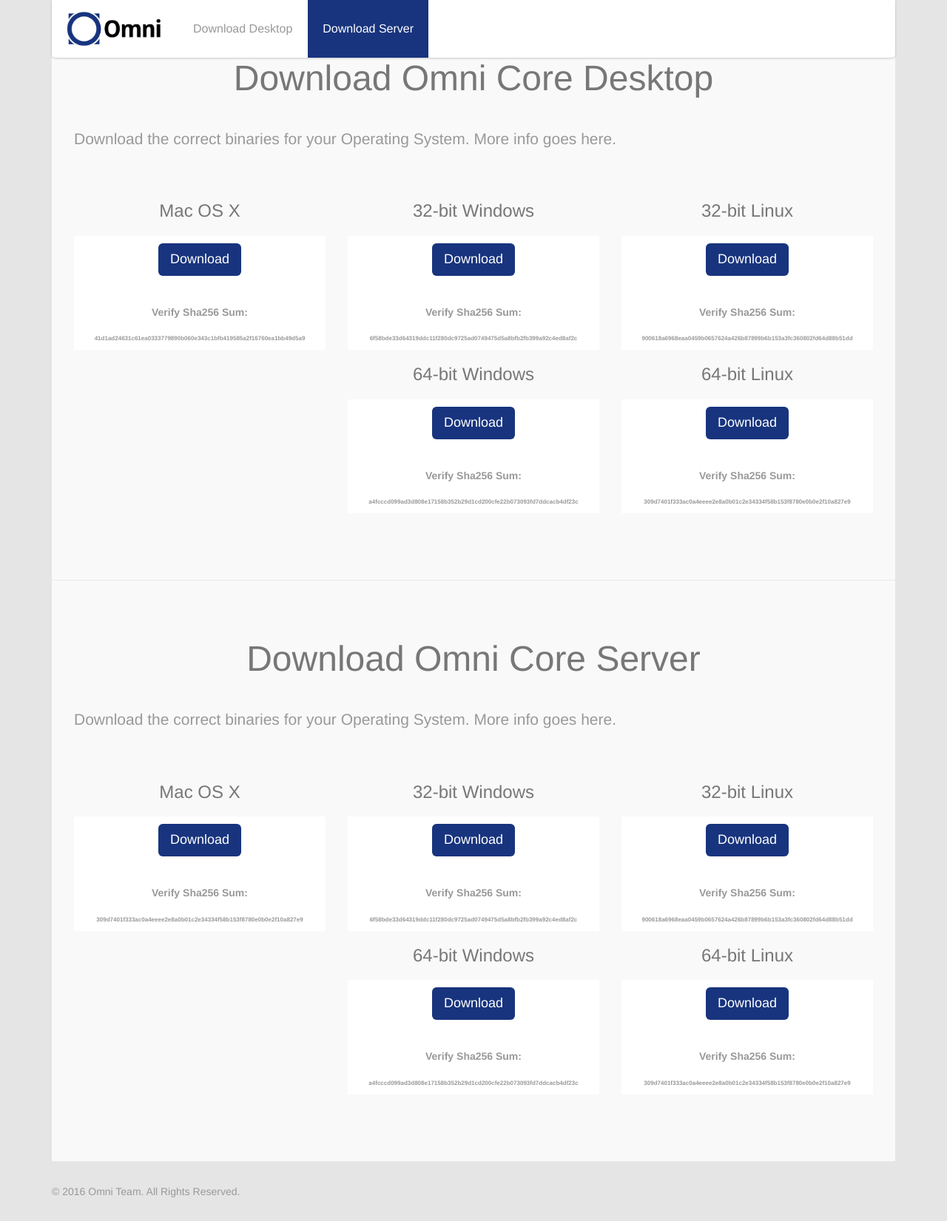
After one commit to OmniLayer/omnilayer.github.io, a PHP site: page /download.html in a window 1280 px wide. The commit adds this page. Shown: the whole page at 74% size. Run offline with PHP 8.4, Linux system fonts and the light colour scheme.

```diff
--- a/css/main.css
+++ b/css/main.css
@@ -310,48 +310,52 @@ a:focus {
   -o-transition: none;
   transition: none;
 }
-#get-started .box {
+section.plans .box {
   background-color: #f9f9f9;
 }
-#get-started .plan {
+section.plans .plan {
   background: #fff;
   list-style: none;
   margin: 0 0 20px;
   text-align: center;
   padding: 0;
-  border-bottom: 1px solid #e1e1e1;
 }
-#get-started .plan li {
+section.plans .plan li {
   padding: 10px 0;
   margin: 0 15px;
-  border-bottom: 1px dashed #eee;
 }
-#get-started .plan li.plan-name {
+section.plans .plan li.plan-name {
   padding: 15px 0;
   font-size: 18px;
   font-weight: 700;
 }
-#get-started .plan li.plan-price {
+section.plans .plan li.plan-price {
   color: #666;
   padding: 15px 0;
   font-size: 48px;
 }
-#get-started .plan li.plan-action {
+section.plans .plan li.plan-action {
   margin-top: 20px;
   margin-bottom: 20px;
-  border-bottom: 0;
 }
-#get-started .plan.featured {
+section.plans .plan li.plan-small {
+  font-size: 14px;
+  font-weight: 700;
+}
+section.plans .plan li.plan-fine {
+  font-size: 8px;
+  font-weight: 700;
+}
+section.plans .plan.featured {
   -webkit-transform: scale(1.05);
   -moz-transform: scale(1.05);
   -ms-transform: scale(1.05);
   -o-transform: scale(1.05);
   transform: scale(1.05);
 }
-#get-started .plan.featured .plan-price {
+section.plans .plan.featured .plan-price {
   color: #fff;
   background-color: #18347E;
-  border-bottom-color: #18347E;
   margin: 0;
 }
 #source .box {
--- /dev/null
+++ b/download.html
@@ -0,0 +1,178 @@
+<!DOCTYPE html>
+<html lang="en">
+<head>
+<!--
+   (c) 2016 Omni Team. All rights reserved.
+    Theme based upon free Xeon OnePage template: https://shapebootstrap.net/item/1524966-xeon-best-onepage-site-template
+    Background image cropped and blurred version of Perth City scene by Steve Ellis:
+https://en.wikipedia.org/wiki/Tourism_in_Perth#/media/File:Perth_city_scape.jpg
+-->
+    <meta charset="utf-8">
+    <meta name="viewport" content="width=device-width, initial-scale=1.0">
+    <meta name="description" content="Omni Layer Web Site">
+    <meta name="author" content="Omni Team">
+    <title>Omni Layer</title>
+    <link href="css/bootstrap.min.css" rel="stylesheet">
+    <link href="css/font-awesome.min.css" rel="stylesheet">
+    <link href="css/main.css" rel="stylesheet">
+    <!--[if lt IE 9]>
+    <script src="js/html5shiv.js"></script>
+    <script src="js/respond.min.js"></script>
+    <![endif]-->
+    <link rel="shortcut icon" type="image/png" href="images/ico/favicon.png">
+    <link rel="apple-touch-icon-precomposed" sizes="144x144" href="images/ico/apple-touch-icon-144-precomposed.png">
+    <link rel="apple-touch-icon-precomposed" sizes="114x114" href="images/ico/apple-touch-icon-114-precomposed.png">
+    <link rel="apple-touch-icon-precomposed" sizes="72x72" href="images/ico/apple-touch-icon-72-precomposed.png">
+    <link rel="apple-touch-icon-precomposed" href="images/ico/apple-touch-icon-57-precomposed.png">
+</head>
+
+<body data-spy="scroll" data-target="#navbar" data-offset="0">
+    <header id="header" role="banner">
+        <div class="container">
+            <div id="navbar" class="navbar navbar-default">
+                <div class="navbar-header">
+                    <button type="button" class="navbar-toggle" data-toggle="collapse" data-target=".navbar-collapse">
+                        <span class="sr-only">Toggle navigation</span>
+                        <span class="icon-bar"></span>
+                        <span class="icon-bar"></span>
+                        <span class="icon-bar"></span>
+                    </button>
+                    <a class="navbar-brand" href="index.html"></a>
+                </div>
+                <div class="collapse navbar-collapse">
+                    <ul class="nav navbar-nav">
+                        <li class="active"><a href="#download-desktop">Download Desktop</a></li>
+                        <li class="active"><a href="#download-server">Download Server</a></li>
+                    </ul>
+                </div>
+            </div>
+        </div>
+    </header>
+
+    <section id="download-desktop" class="plans">
+        <div class="container">
+            <div class="box">
+                <div class="center">
+                    <h2>Download Omni Core Desktop</h2>
+                </div>
+                <div class="gap">
+                    <p class="lead">Download the correct binaries for your Operating System. More info goes here.</p>
+                </div>
+               <div class="row lead">
+                    <div class="col-md-4">
+                      <h3 class="text-center">Mac OS X</h3>
+                      <ul class="plan">
+                        <li class="plan-action"><a href="https://bintray.com/artifact/download/omni/OmniBinaries/omnicore-0.0.10.0-rel-osx-unsigned.dmg" class="btn btn-primary btn-lg">Download</a></li>
+                        <li class="plan-small">Verify Sha256 Sum:</li>
+                        <li class="plan-fine">41d1ad24631c61ea0333779890b060e343c1bfb419585a2f16760ea1bb49d5a9</li>
+                      </ul>
+                    </div>
+                    <div class="col-md-4">
+                      <h3 class="text-center">32-bit Windows</h3>
+                      <ul class="plan">
+                        <li class="plan-action"><a href="https://bintray.com/artifact/download/omni/OmniBinaries/omnicore-0.0.10.0-rel-win32-setup.exe" class="btn btn-primary btn-lg">Download</a></li>
+                        <li class="plan-small">Verify Sha256 Sum:</li>
+                        <li class="plan-fine">6f58bde33d64319ddc11f280dc9725ad0749475d5a8bfb2fb399a92c4ed8af2c</li>
+                      </ul>
+                      <h3 class="text-center">64-bit Windows</h3>
+                      <ul class="plan">
+                        <li class="plan-action"><a href="https://bintray.com/artifact/download/omni/OmniBinaries/omnicore-0.0.10.0-rel-win64-setup.exe" class="btn btn-primary btn-lg">Download</a></li>
+                        <li class="plan-small">Verify Sha256 Sum:</li>
+                        <li class="plan-fine">a4fcccd099ad3d808e17158b352b29d1cd200cfe22b073093fd7ddcacb4df23c</li>
+                      </ul>
+                    </div>
+                    <div class="col-md-4">
+                      <h3 class="text-center">32-bit Linux</h3>
+                      <ul class="plan">
+                        <li class="plan-action"><a href="https://bintray.com/artifact/download/omni/OmniBinaries/omnicore-0.0.10.0-rel-linux32.tar.gz" class="btn btn-primary btn-lg">Download</a></li>
+                        <li class="plan-small">Verify Sha256 Sum:</li>
+                        <li class="plan-fine">900618a6968eaa0459b0657624a426b87899b6b153a3fc360802fd64d88b51dd</li>
+                      </ul>
+                      <h3 class="text-center">64-bit Linux</h3>
+                      <ul class="plan">
+                        <li class="plan-action"><a href="https://bintray.com/artifact/download/omni/OmniBinaries/omnicore-0.0.10.0-rel-linux64.tar.gz" class="btn btn-primary btn-lg">Download</a></li>
+                        <li class="plan-small">Verify Sha256 Sum:</li>
+                        <li class="plan-fine">309d7401f333ac0a4eeee2e8a0b01c2e34334f58b153f8780e0b0e2f10a827e9</li>
+                      </ul>
+                    </div>
+                </div>
+            </div>
+        </div>
+    </section>
+
+    <section id="download-server" class="plans">
+        <div class="container">
+            <div class="box">
+                <div class="center">
+                    <h2>Download Omni Core Server</h2>
+                </div>
+                <div class="gap">
+                    <p class="lead">Download the correct binaries for your Operating System. More info goes here.</p>
+                </div>
+               <div class="row lead">
+                    <div class="col-md-4">
+                      <h3 class="text-center">Mac OS X</h3>
+                      <ul class="plan">
+                        <li class="plan-action"><a href="https://bintray.com/artifact/download/omni/OmniBinaries/omnicore-0.0.10.0-rel-osx64.tar.gz" class="btn btn-primary btn-lg">Download</a></li>
+                        <li class="plan-small">Verify Sha256 Sum:</li>
+                        <li class="plan-fine">309d7401f333ac0a4eeee2e8a0b01c2e34334f58b153f8780e0b0e2f10a827e9</li>
+                      </ul>
+                    </div>
+                    <div class="col-md-4">
+                      <h3 class="text-center">32-bit Windows</h3>
+                      <ul class="plan">
+                        <li class="plan-action"><a href="https://bintray.com/artifact/download/omni/OmniBinaries/omnicore-0.0.10.0-rel-win32-setup.exe" class="btn btn-primary btn-lg">Download</a></li>
+                        <li class="plan-small">Verify Sha256 Sum:</li>
+                        <li class="plan-fine">6f58bde33d64319ddc11f280dc9725ad0749475d5a8bfb2fb399a92c4ed8af2c</li>
+                      </ul>
+                      <h3 class="text-center">64-bit Windows</h3>
+                      <ul class="plan">
+                        <li class="plan-action"><a href="https://bintray.com/artifact/download/omni/OmniBinaries/omnicore-0.0.10.0-rel-win64-setup.exe" class="btn btn-primary btn-lg">Download</a></li>
+                        <li class="plan-small">Verify Sha256 Sum:</li>
+                        <li class="plan-fine">a4fcccd099ad3d808e17158b352b29d1cd200cfe22b073093fd7ddcacb4df23c</li>
+                      </ul>
+                    </div>
+                    <div class="col-md-4">
+                      <h3 class="text-center">32-bit Linux</h3>
+                      <ul class="plan">
+                        <li class="plan-action"><a href="https://bintray.com/artifact/download/omni/OmniBinaries/omnicore-0.0.10.0-rel-linux32.tar.gz" class="btn btn-primary btn-lg">Download</a></li>
+                        <li class="plan-small">Verify Sha256 Sum:</li>
+                        <li class="plan-fine">900618a6968eaa0459b0657624a426b87899b6b153a3fc360802fd64d88b51dd</li>
+                      </ul>
+                      <h3 class="text-center">64-bit Linux</h3>
+                      <ul class="plan">
+                        <li class="plan-action"><a href="https://bintray.com/artifact/download/omni/OmniBinaries/omnicore-0.0.10.0-rel-linux64.tar.gz" class="btn btn-primary btn-lg">Download</a></li>
+                        <li class="plan-small">Verify Sha256 Sum:</li>
+                        <li class="plan-fine">309d7401f333ac0a4eeee2e8a0b01c2e34334f58b153f8780e0b0e2f10a827e9</li>
+                      </ul>
+                    </div>
+                </div>
+            </div>
+        </div>
+    </section>
+
+    <footer id="footer">
+        <div class="container">
+            <div class="row">
+                <div class="col-sm-6">
+                    &copy; 2016 Omni Team. All Rights Reserved.
+                </div>
+                <div class="col-sm-6">
+                </div>
+            </div>
+        </div>
+    </footer>
+
+    <script src="js/jquery.js"></script>
+    <script src="js/bootstrap.min.js"></script>
+    <script src="js/main.js"></script>
+    <script>
+    (function(i,s,o,g,r,a,m){i['GoogleAnalyticsObject']=r;i[r]=i[r]||function(){
+    (i[r].q=i[r].q||[]).push(arguments)},i[r].l=1*new Date();a=s.createElement(o),
+    m=s.getElementsByTagName(o)[0];a.async=1;a.src=g;m.parentNode.insertBefore(a,m)
+    })(window,document,'script','//www.google-analytics.com/analytics.js','ga');
+    ga('create', 'UA-53639435-2', 'auto');
+    ga('send', 'pageview');
+    </script>
+</body>
+</html>
```
Also changed, not shown: index.html (+27 -20 lines).
